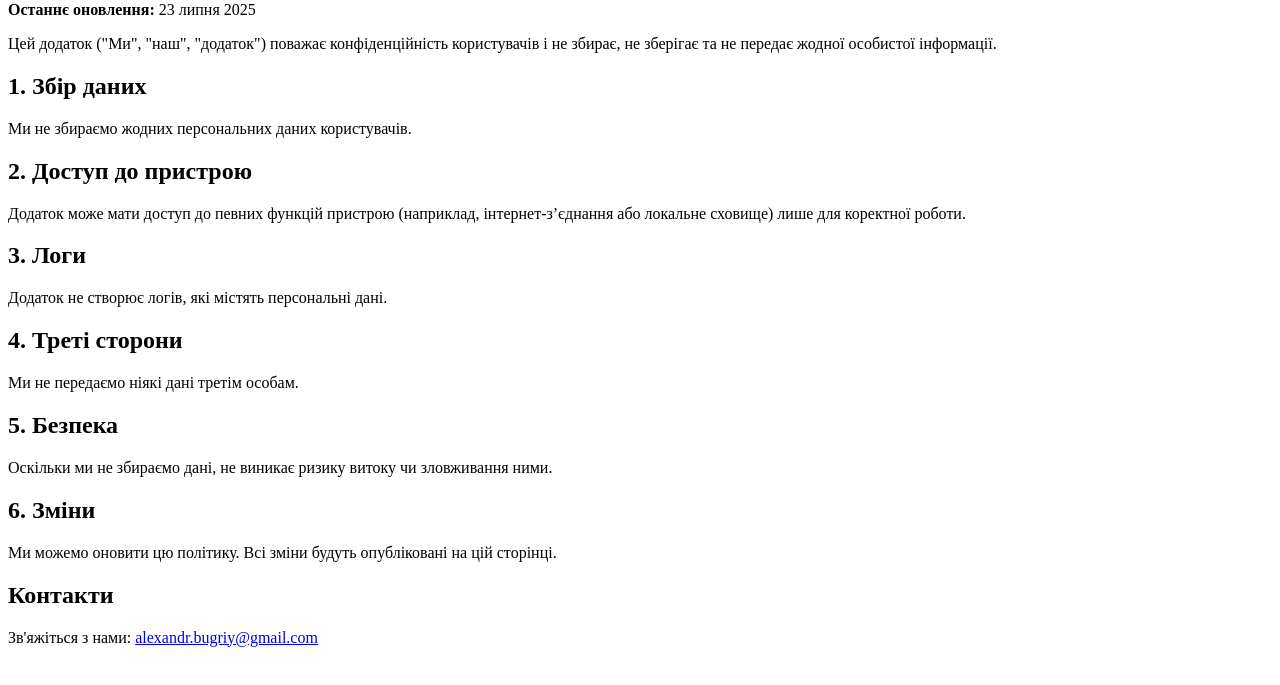
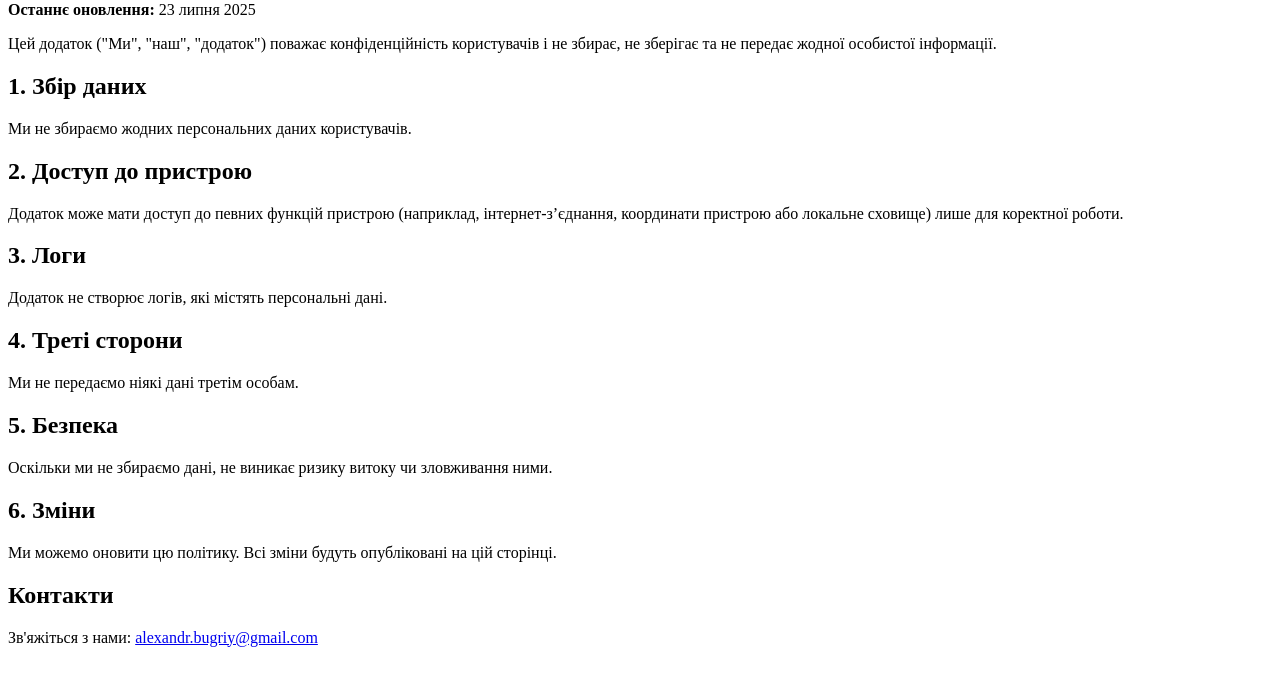
Before and after one commit to alexandrBugriy/privacy-policy, a plain HTML site: page index.html in a window 1280 px wide. Shown: the part 79-764 px from the top of the page. Drawn offline with Linux system fonts and the light colour scheme.

Commit message:
Update device access description in index.html

```diff
--- a/index.html
+++ b/index.html
@@ -13,7 +13,7 @@
     <p>Ми не збираємо жодних персональних даних користувачів.</p>
 
     <h2>2. Доступ до пристрою</h2>
-    <p>Додаток може мати доступ до певних функцій пристрою (наприклад, інтернет-з’єднання або локальне сховище) лише для коректної роботи.</p>
+    <p>Додаток може мати доступ до певних функцій пристрою (наприклад, інтернет-з’єднання, координати пристрою або локальне сховище) лише для коректної роботи.</p>
 
     <h2>3. Логи</h2>
     <p>Додаток не створює логів, які містять персональні дані.</p>
```
